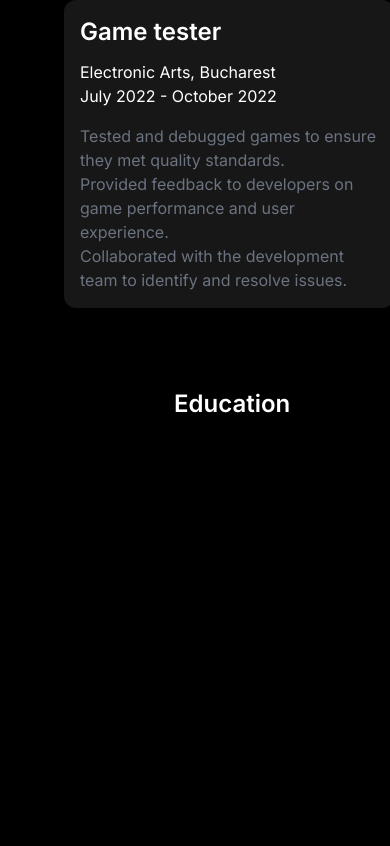
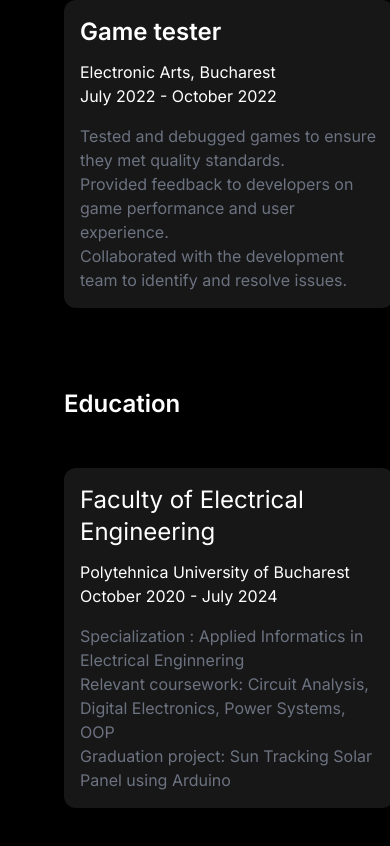
Before and after one commit to FatKappa/CV, a website: page src/index.html in a window 390 px wide. Shown: the part 2610-3456 px from the top of the page. Before the commit the page ends 3362 px from the top, so only its background shows below. Drawn offline with Linux system fonts and the light colour scheme.

Commit message:
Add files via upload

```diff
--- a/src/index.html
+++ b/src/index.html
@@ -195,12 +195,13 @@
 
         </div>
       </div>
-
-      <div class="flex justify-center w-880  overflow-hidden ">
+<!--Education-->
+  <div class="flex justify-center flex-col lg:flex-row w-880">
         <div class="flex w-1/4">
           <p class="text-white font-semibold text-2xl">Education</p>
         </div>
-        <div class="flex flex-col gap-4 w-1/2 lg:w-656 bg-cardbg p-4 rounded-xl flex-wrap">
+        <div class="flex flex-col gap-4 w-3/4 mt-12 lg:mt-0">
+        <div class="flex flex-col gap-4 w-1/2 lg:w-656 bg-cardbg p-4 rounded-xl ">
           <div class="sus">
               <div class="text-white mb-3">
                   <p class="text-2xl">Faculty of Electrical Engineering</p>
@@ -218,6 +219,7 @@
               <div>Graduation project: Sun Tracking Solar Panel using Arduino </div>
           </div>
       </div>
+    </div>
 
       <div class="flex justify-center w-880 hidden overflow-hidden ">
         <div class="flex w-1/4">
```
Also changed, not shown: src/output.css.
